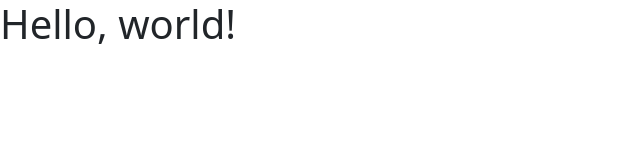
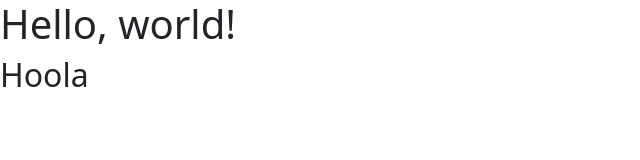
Before and after one commit to Silvina-web/Plantilla-1, a plain HTML site: page index.html in a window 1280 px wide. Shown: the whole page, without its empty margins (0-640 px from the left). Drawn offline with nearby package versions, Linux system fonts and the light colour scheme.

Commit message:
2do comit

```diff
--- a/index.html
+++ b/index.html
@@ -8,6 +8,9 @@
   </head>
   <body>
     <h1>Hello, world!</h1>
+    <h2>Hoola
+
+    </h2>
 
 
 
```
